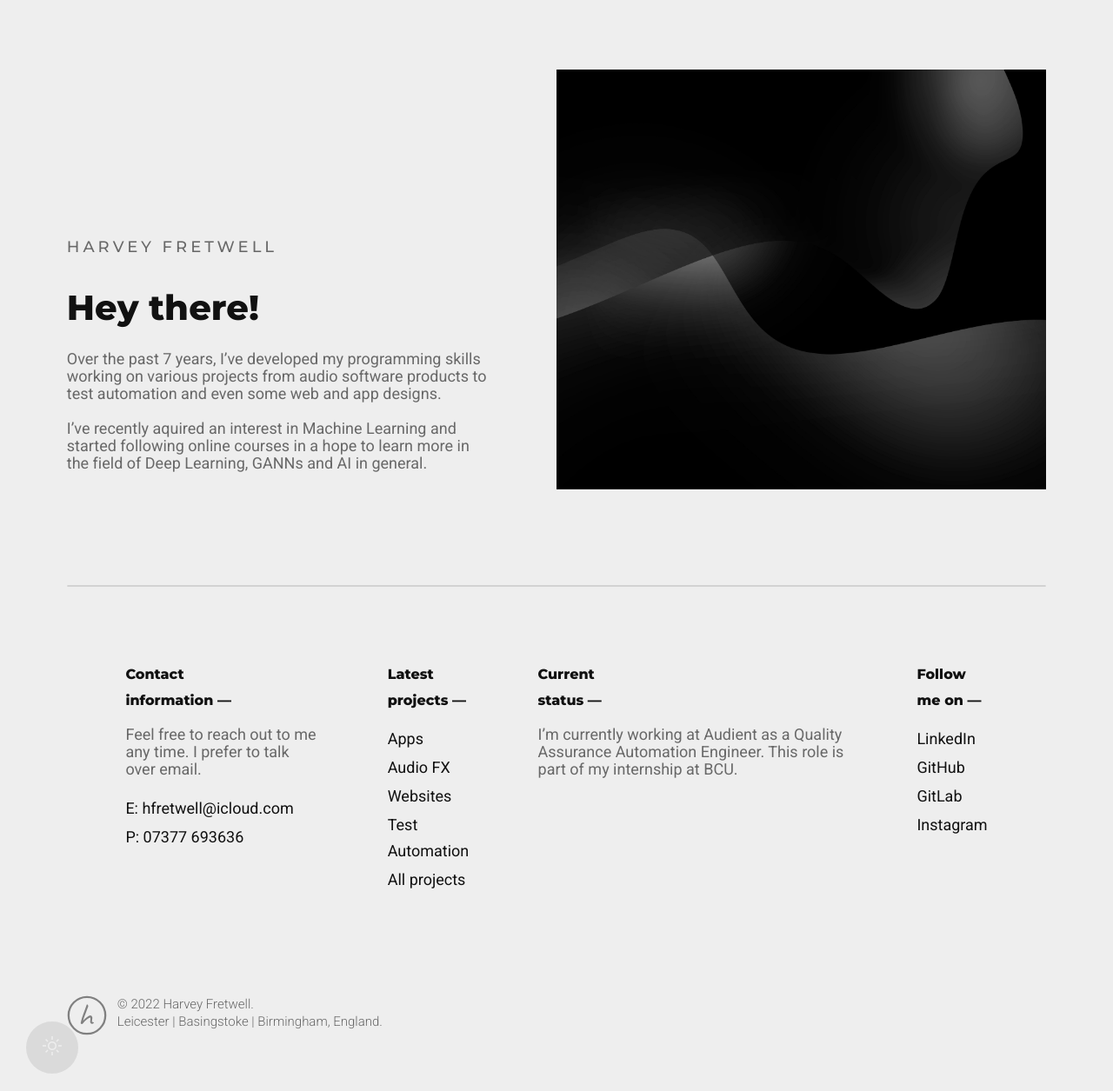
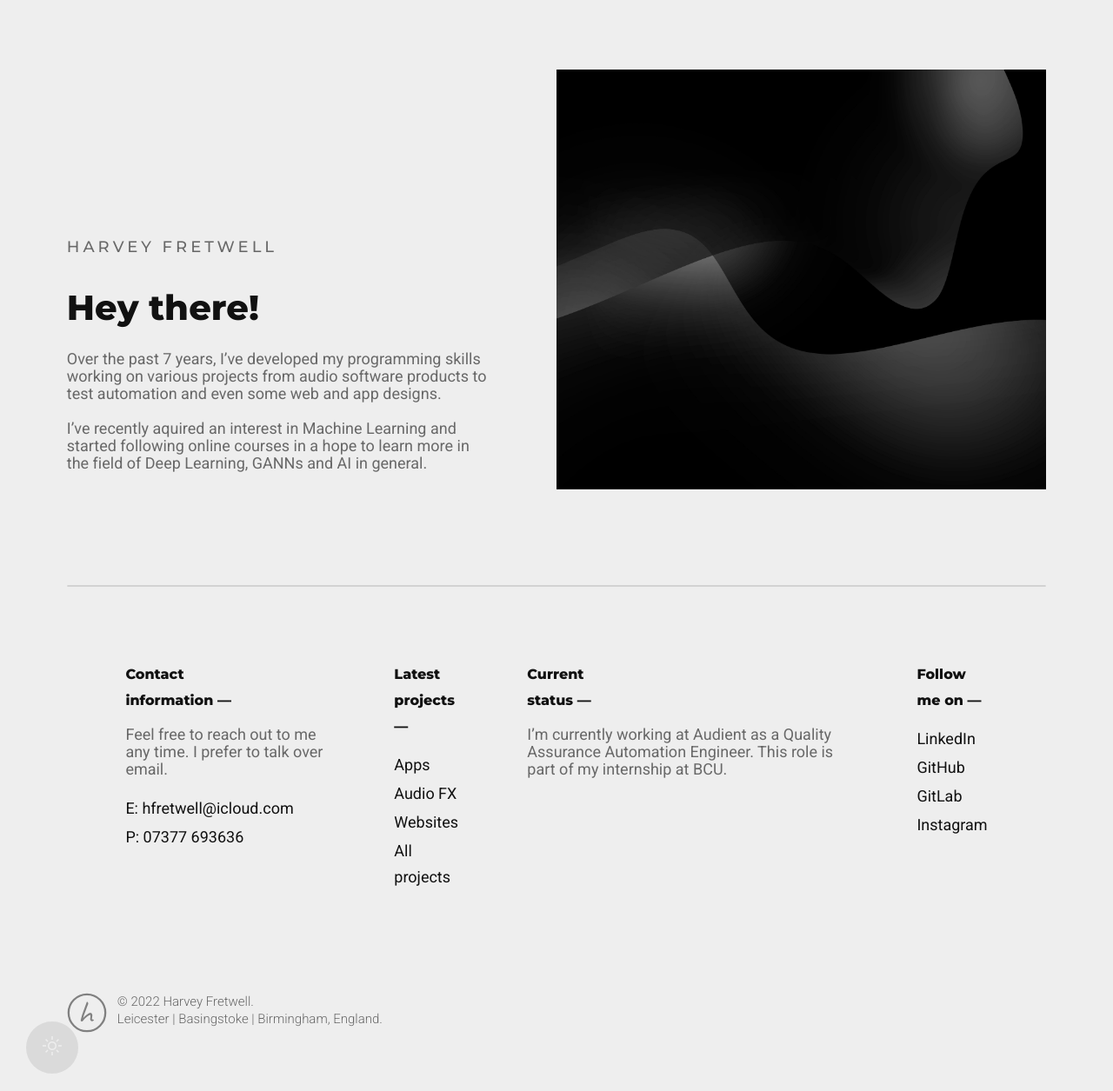
Before and after one commit to harveyf2801/portfolio, a Jekyll site: the page built from index.html, in a window 1280 px wide and 1255 px high. Shown: the whole window at 87% size. Built offline with Jekyll 4.4.1, drawn with Linux system fonts in a browser that asks for light colours.

Commit message:
Update footer.html

```diff
--- a/_includes/footer.html
+++ b/_includes/footer.html
@@ -16,7 +16,6 @@
                         <li><a href="{{ '/projects/apps' | relative_url }}" class="special internal">Apps</a></li>
                         <li><a href="{{ '/projects/audiofx' | relative_url }}" class="special internal">Audio FX</a></li>
                         <li><a href="{{ '/projects/websites' | relative_url }}" class="special internal">Websites</a></li>
-                        <li><a href="{{ '/projects/test-automatio' | relative_url }}" class="special internal">Test Automation</a></li>
                         <li><a href="{{ '/projects' | relative_url }}" class="special internal">All projects</a></li>
                     </ul>
                 </div>
```
